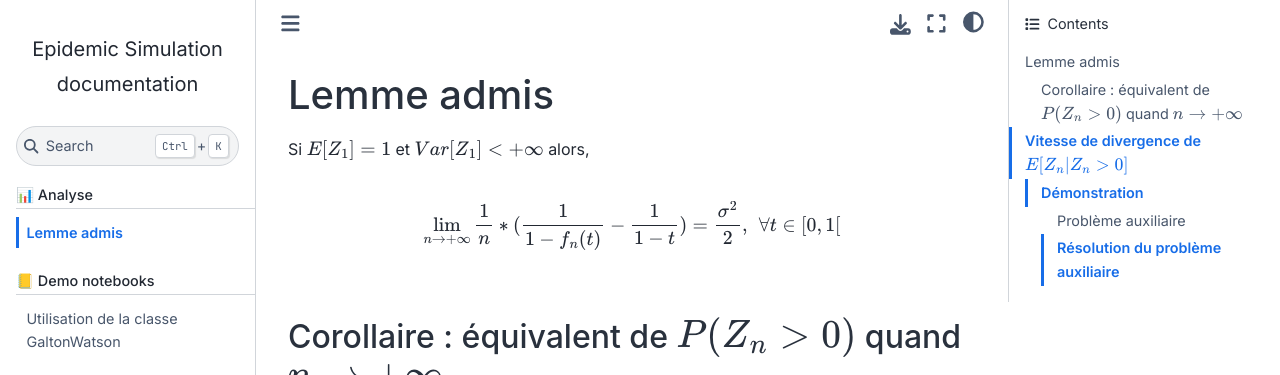
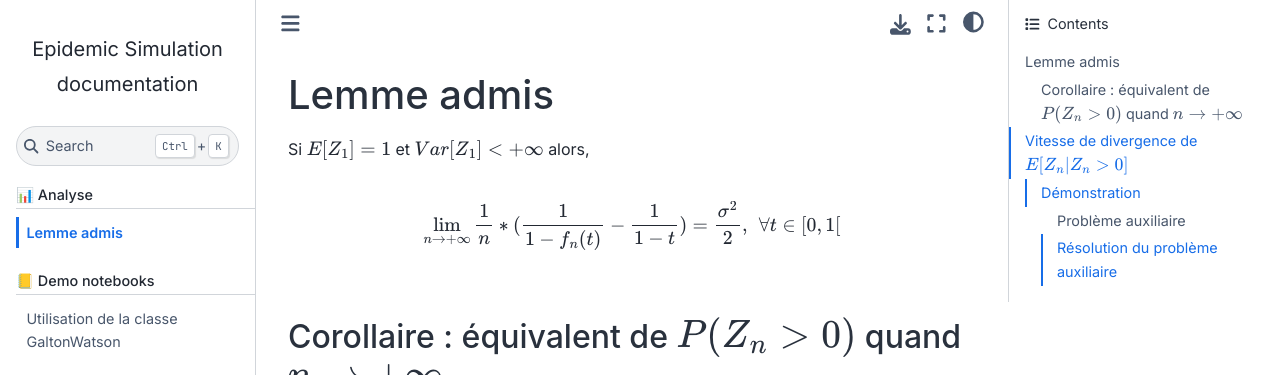
Before and after one commit to Ab2nour/epidemic-simulation, a Sphinx documentation site: the page built from docs/source/maths/yaglom-theorem.md, in a window 1280 px wide. Shown: the top 375 px of the page. Built offline with Sphinx 7.4.7 and the Sphinx Book theme 1.1.4, drawn with Linux system fonts in a browser that asks for light colours; some web fonts are replaced; pages that are not in the unit, such as notebooks, are missing from menus.

Commit message:
docs: improve docs css

```diff
--- a/docs/source/_static/custom.css
+++ b/docs/source/_static/custom.css
@@ -145,3 +145,14 @@
   border-bottom: 1px solid var(--pst-color-border);
   font-weight: 500;
 }
+
+/* Table of contents (right) */
+
+.toc-entry a.nav-link:hover {
+    text-decoration-thickness: 1px;
+}
+
+.toc-entry a.nav-link.active {
+    font-weight: 400;
+    box-shadow: inset 2px 0 0 var(--pst-color-primary);
+}
```
